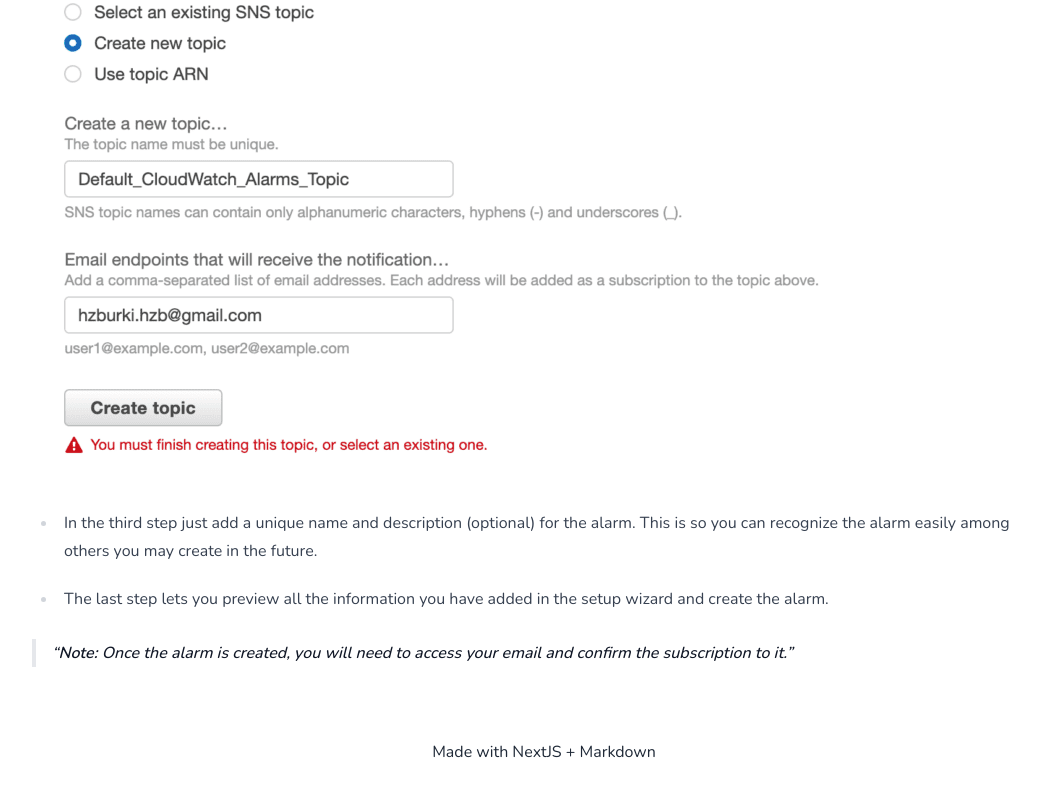
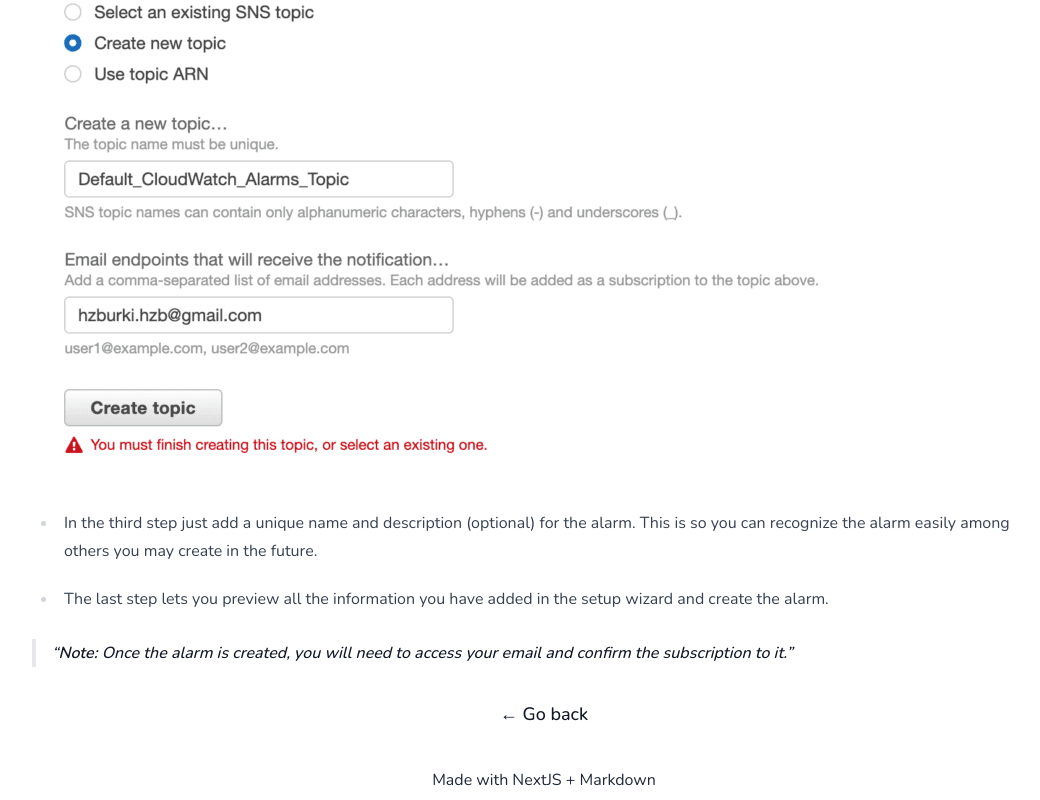
Before and after one commit to hzburki/personal-blog-v2, a Next.js app: page /blog/create-first-aws-billing-alarm in a window 1280 px wide. Shown: the part 3577-4377 px from the top of the page, without its empty margins (96-1136 px from the left). Before the commit the page ends 4349 px from the top, so only its background shows below. Built offline with nearby package versions, Linux system fonts and the light colour scheme; a web font is replaced by a local one.

Commit message:
back button added to the bottom

```diff
--- a/app/blog/[slug]/page.tsx
+++ b/app/blog/[slug]/page.tsx
@@ -7,6 +7,7 @@ import Markdown from 'markdown-to-jsx';
 
 import SectionTitle from '@/components/typography/section-title.comp';
 import { humanReadableDate } from '@/utils/date.utils';
+import Link from 'next/link';
 
 const getPostContent = (slug: string) => {
   const folder = 'posts';
@@ -63,6 +64,10 @@ export default function BlogPage({ params: { slug } }: BlogPageProps) {
       <article className='p-2 lg:px-0'>
         <Markdown>{content}</Markdown>
       </article>
+
+      <Link href='/blog' className='text-lg no-underline hover:font-bold'>
+        &#8592; Go back
+      </Link>
     </div>
   );
 }
```
Also changed, not shown: 1 other file (tests, documents, lock files or other folders).
